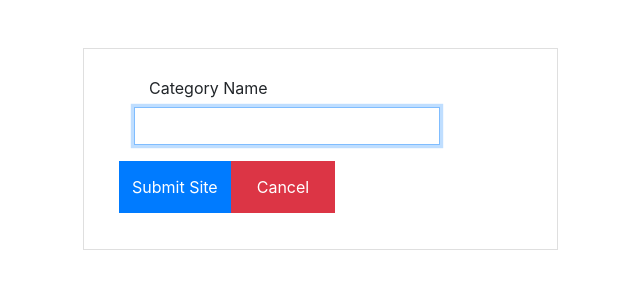
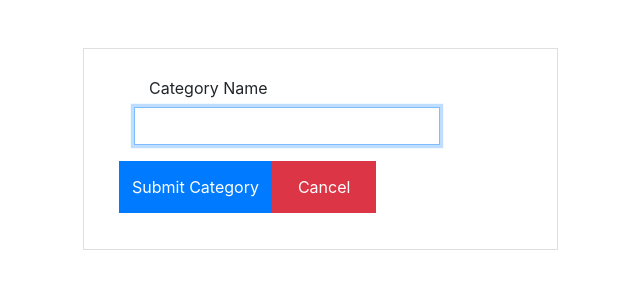
Before and after one commit to obagaar/BullsEye, a Node server app: page /admin/cat/add in a window 1280 px wide. Shown: the part 56-356 px from the top of the page, without its empty margins (272-912 px from the left). Run offline with Node 20, Linux system fonts and the light colour scheme; some libraries are stand-ins or nearby versions.

Commit message:
sprint 1

```diff
--- a/views/pages/add-cat.ejs
+++ b/views/pages/add-cat.ejs
@@ -21,7 +21,7 @@
                 <div class="row">
 
                     <button type="submit" class="btn btn-primary">
-                      Submit Site
+                      Submit Category
                     </button>
 
                     <button class="btn btn-danger"><a href="/admin/cat" class="btn btn-danger">Cancel</a></button>
--- a/views/pages/add-emp.ejs
+++ b/views/pages/add-emp.ejs
@@ -52,7 +52,7 @@
                 <div class="row">
 
                         <button type="submit" class="btn btn-primary">
-                          Submit Site
+                          Submit Employee
                         </button>
 
                         <button class="btn btn-danger"><a href="/admin/emp" class="btn btn-danger">Cancel</a></button>
--- a/views/pages/add-invt.ejs
+++ b/views/pages/add-invt.ejs
@@ -48,7 +48,7 @@
                 <div class="row">
 
                     <button type="submit" class="btn btn-primary">
-                      Submit Item
+                      Submit Inventory Entry
                     </button>
 
                     <button class="btn btn-danger"><a href="/admin/invt" class="btn btn-danger">Cancel</a></button>
--- a/views/pages/add-item.ejs
+++ b/views/pages/add-item.ejs
@@ -67,7 +67,7 @@
                 <div class="row">
 
                         <button type="submit" class="btn btn-primary">
-                          Submit Site
+                          Submit Item
                         </button>
 
                         <button class="btn btn-danger"><a href="/admin/item" class="btn btn-danger">Cancel</a></button>
--- a/views/pages/add-supp.ejs
+++ b/views/pages/add-supp.ejs
@@ -58,7 +58,7 @@
                 <div class="row">
 
                         <button type="submit" class="btn btn-primary">
-                          Submit Site
+                          Submit Supplier
                         </button>
 
                         <button class="btn btn-danger"><a href="/admin/supp" class="btn btn-danger">Cancel</a></button>
--- a/views/pages/edit-cat.ejs
+++ b/views/pages/edit-cat.ejs
@@ -20,7 +20,7 @@
                 <div class="row">
 
                     <button type="submit" class="btn btn-primary">
-                      Submit Site
+                      Submit Category
                     </button>
 
                     <button class="btn btn-danger"><a href="/admin/cat" class="btn btn-danger">Cancel</a></button>
--- a/views/pages/edit-emp.ejs
+++ b/views/pages/edit-emp.ejs
@@ -56,7 +56,7 @@
                 <div class="row">
 
                         <button type="submit" class="btn btn-primary">
-                          Submit Site
+                          Submit Employee
                         </button>
 
                         <button class="btn btn-danger"><a href="/admin/emp" class="btn btn-danger">Cancel</a></button>
--- a/views/pages/edit-invt.ejs
+++ b/views/pages/edit-invt.ejs
@@ -35,7 +35,7 @@
                 <div class="row">
 
                     <button type="submit" class="btn btn-primary">
-                      Submit Site
+                      Submit Inventory Entry
                     </button>
 
                     <button class="btn btn-danger"><a href="/admin/invt" class="btn btn-danger">Cancel</a></button>
--- a/views/pages/edit-item.ejs
+++ b/views/pages/edit-item.ejs
@@ -73,7 +73,7 @@
                 <div class="row">
 
                         <button type="submit" class="btn btn-primary">
-                          Submit Site
+                          Submit Item
                         </button>
 
                         <button class="btn btn-danger"><a href="/admin/item" class="btn btn-danger">Cancel</a></button>
--- a/views/pages/edit-supp.ejs
+++ b/views/pages/edit-supp.ejs
@@ -58,7 +58,7 @@
                 <div class="row">
 
                         <button type="submit" class="btn btn-primary">
-                          Submit Site
+                          Submit Supplier
                         </button>
 
                         <button class="btn btn-danger"><a href="/admin/supp" class="btn btn-danger">Cancel</a></button>
```
